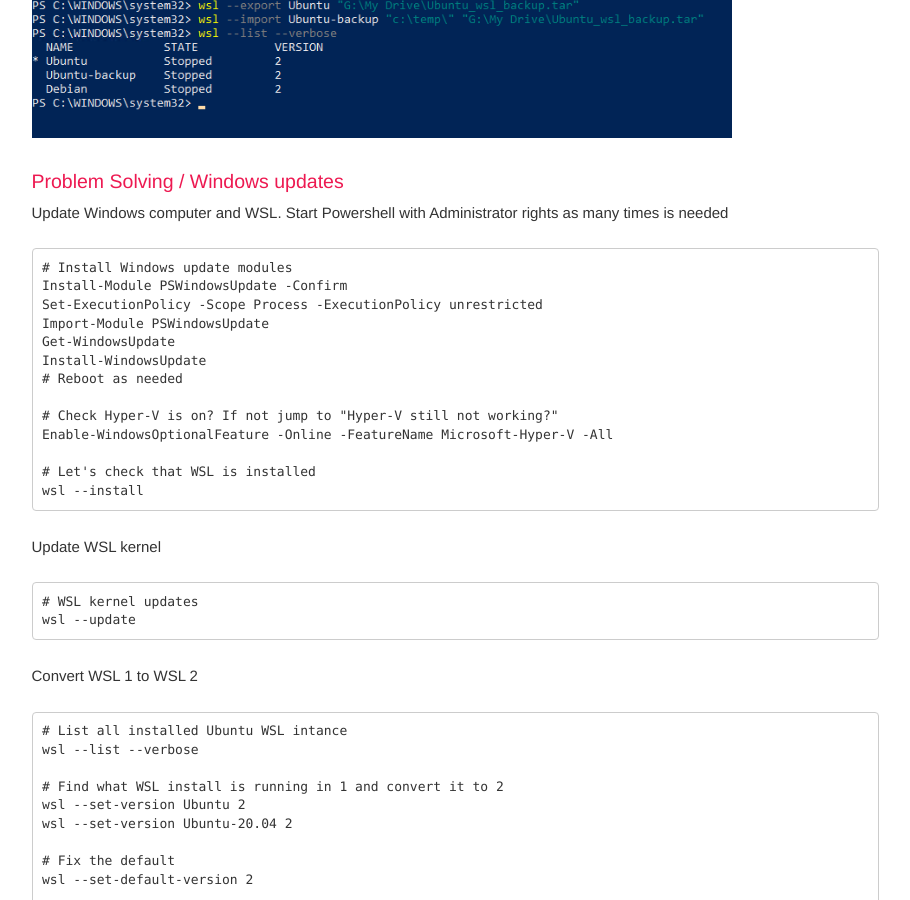
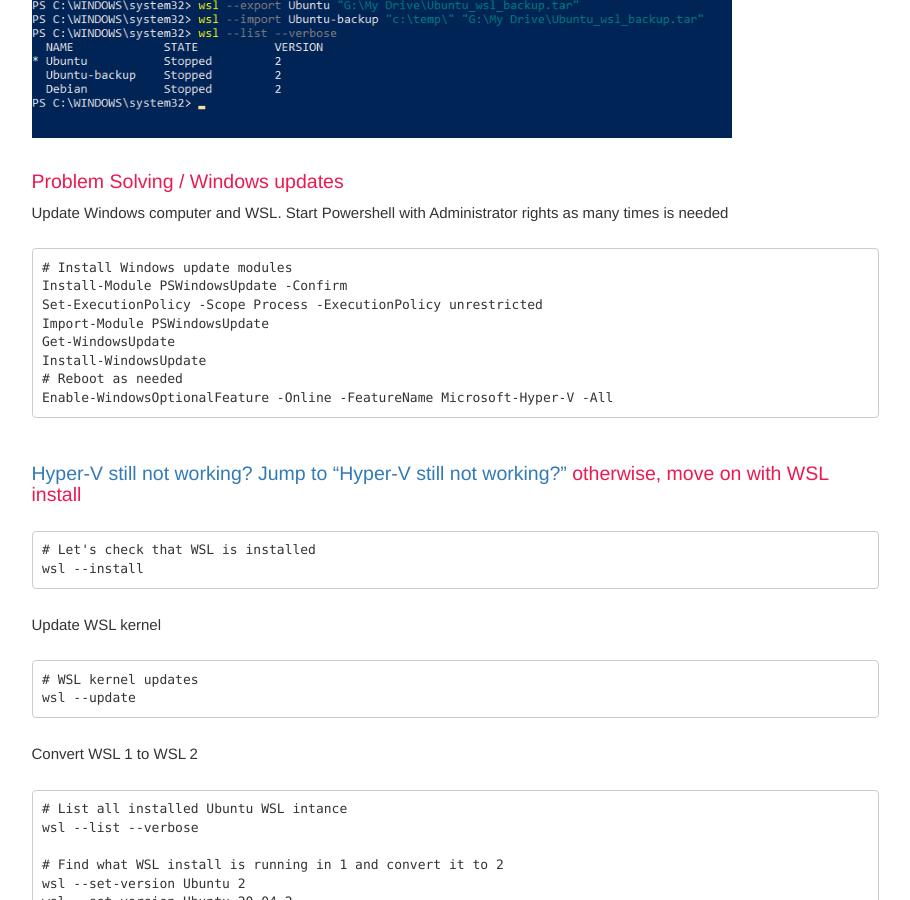
Before and after one commit to hamk-business-information-technology/os, a Jekyll site: the page built from Windows_11_WSL.md, in a window 1280 px wide and 900 px high, scrolled down 2375 px. Shown: the whole window, without its empty margins (331-1241 px from the left). Built offline with Jekyll 4.4.1, drawn with Linux system fonts in a browser that asks for light colours; our own code applies the rules of GitHub Pages for plain Markdown files; comment, search, counter and statistics services are not loaded; some of the changed text lies outside the part shown.

Commit message:
Update Windows_11_WSL.md

````diff
--- a/Windows_11_WSL.md
+++ b/Windows_11_WSL.md
@@ -83,10 +83,12 @@
 Get-WindowsUpdate
 Install-WindowsUpdate
 # Reboot as needed
+Enable-WindowsOptionalFeature -Online -FeatureName Microsoft-Hyper-V -All
+```
 
-# Check Hyper-V is on? If not jump to "Hyper-V still not working?"
-Enable-WindowsOptionalFeature -Online -FeatureName Microsoft-Hyper-V -All
+### [Hyper-V still not working? Jump to "Hyper-V still not working?"](#hyper-v-still-not-working) otherwise, move on with WSL install
 
+```
 # Let's check that WSL is installed
 wsl --install
 ```
````
